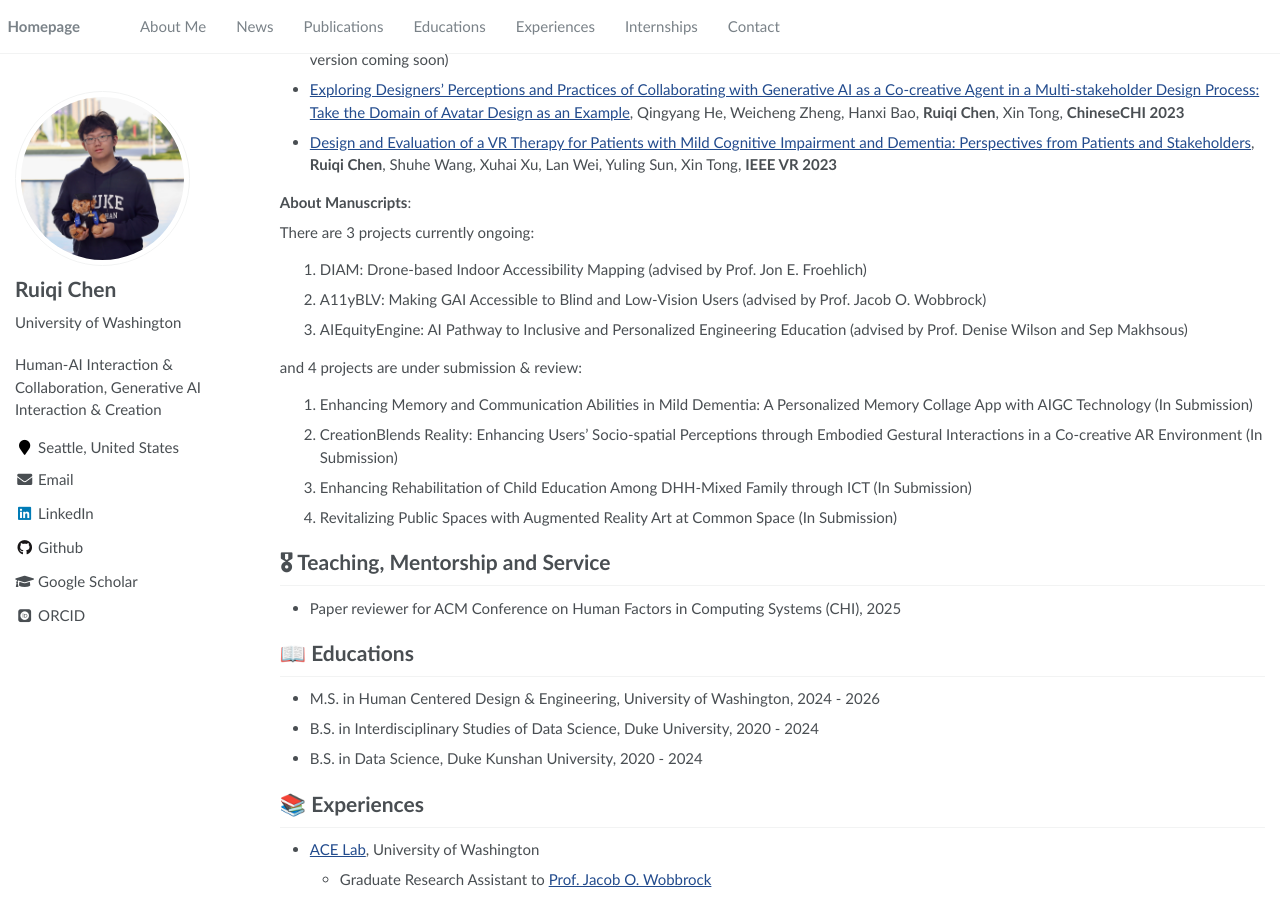
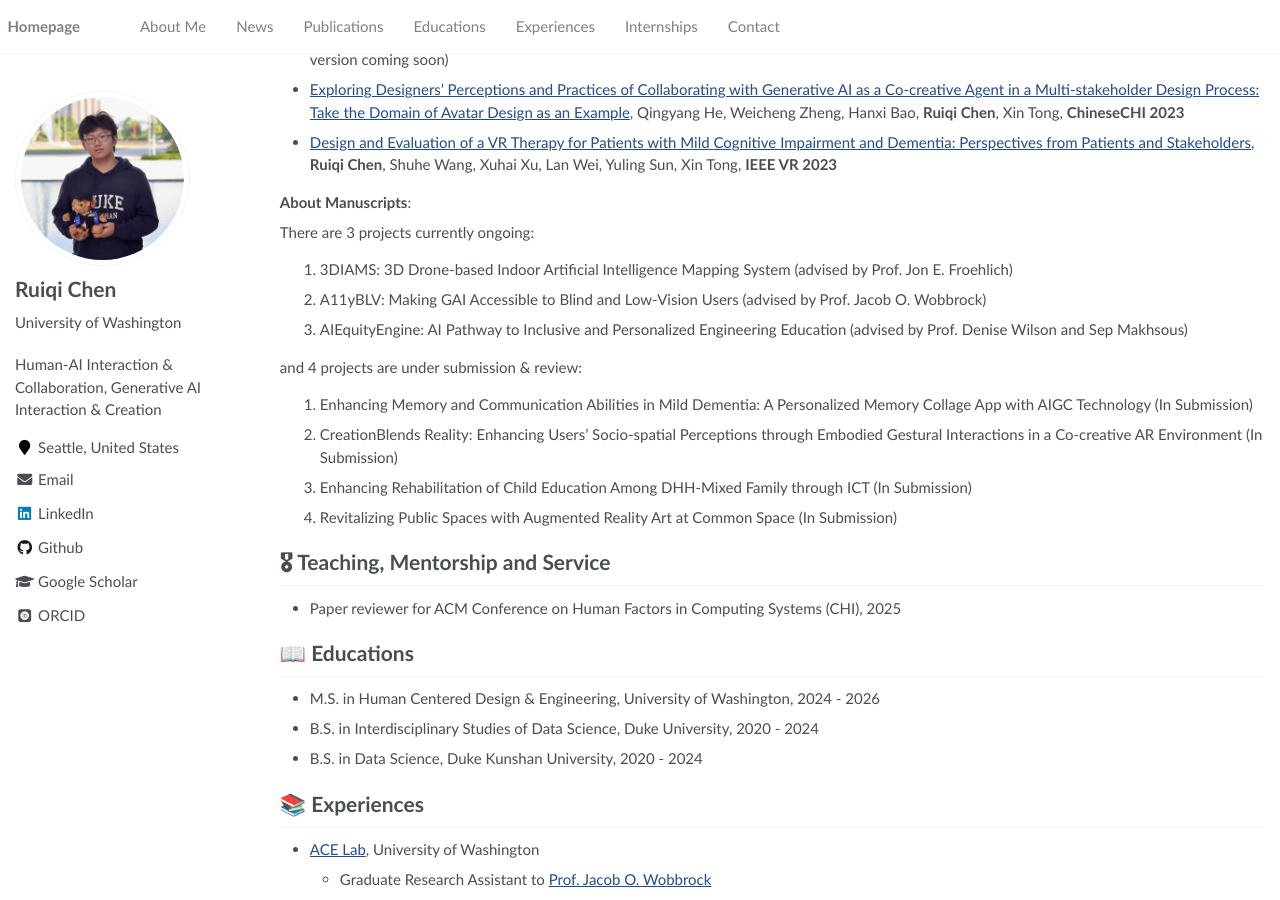
Before and after one commit to Ruiqi-Chen-0216/Ruiqi-Chen-0216.github.io, a Jekyll site: the page built from _pages/home.md, in a window 1280 px wide and 900 px high, scrolled down 1124 px. Built offline with Jekyll 4.4.1, drawn with Linux system fonts in a browser that asks for light colours; some web fonts are replaced.

Commit message:
Update home.md

```diff
--- a/_pages/home.md
+++ b/_pages/home.md
@@ -84,7 +84,7 @@ Xia Su, **Ruiqi Chen**, Weiye Zhang, Jingwei Ma, Jon E. Froehlich
 **About Manuscripts**:
 
 There are 3 projects currently ongoing:
-1. DIAM: Drone-based Indoor Accessibility Mapping (advised by Prof. Jon E. Froehlich)
+1. 3DIAMS: 3D Drone-based Indoor Artificial Intelligence Mapping System (advised by Prof. Jon E. Froehlich)
 2. A11yBLV: Making GAI Accessible to Blind and Low-Vision Users (advised by Prof. Jacob O. Wobbrock)
 3. AIEquityEngine: AI Pathway to Inclusive and Personalized Engineering Education (advised by Prof. Denise Wilson and Sep Makhsous)
 
```
